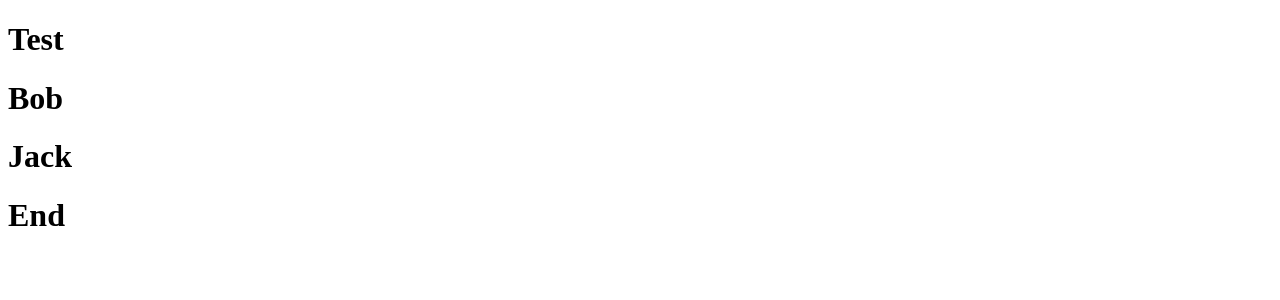
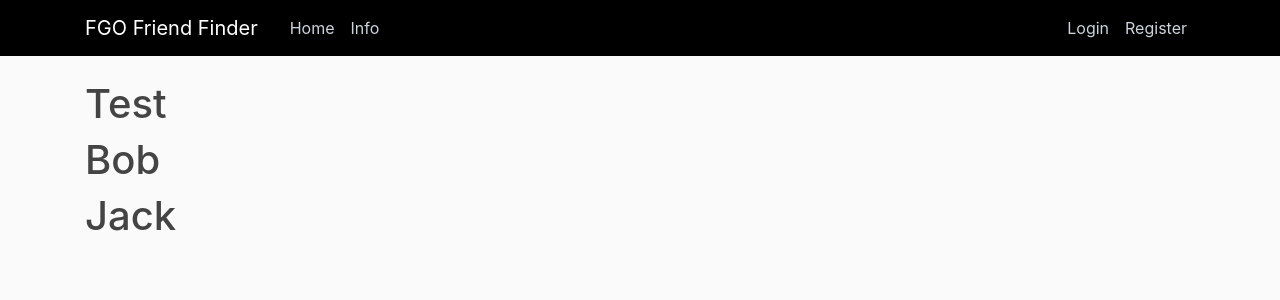
Before and after one commit to allenfan2/fgo_friend_finder, a Django app: page / in a window 1280 px wide. Shown: the top 300 px of the page. Run offline with Django 3.2, Linux system fonts and the light colour scheme; some libraries are stand-ins or nearby versions.

Commit message:
Added base template, css

```diff
--- /dev/null
+++ b/matcher/static/matcher/main.css
@@ -0,0 +1,85 @@
+
+body {
+  background: #fafafa;
+  color: #333333;
+  margin-top: 5rem;
+}
+
+h1, h2, h3, h4, h5, h6 {
+  color: #444444;
+}
+
+ul {
+  margin: 0;
+}
+
+.bg-steel {
+  background-color: black;
+}
+
+.site-header .navbar-nav .nav-link {
+  color: #cbd5db;
+}
+
+.site-header .navbar-nav .nav-link:hover {
+  color: #ffffff;
+}
+
+.site-header .navbar-nav .nav-link.active {
+  font-weight: 500;
+}
+
+.content-section {
+  background: #ffffff;
+  padding: 10px 20px;
+  border: 1px solid #dddddd;
+  border-radius: 3px;
+  margin-bottom: 20px;
+}
+
+.article-title {
+  color: #444444;
+}
+
+a.article-title:hover {
+  color: #428bca;
+  text-decoration: none;
+}
+
+.article-content {
+  white-space: pre-line;
+}
+
+.article-img {
+  height: 65px;
+  width: 65px;
+  margin-right: 16px;
+}
+
+.article-metadata {
+  padding-bottom: 1px;
+  margin-bottom: 4px;
+  border-bottom: 1px solid #e3e3e3
+}
+
+.article-metadata a:hover {
+  color: #333;
+  text-decoration: none;
+}
+
+.article-svg {
+  width: 25px;
+  height: 25px;
+  vertical-align: middle;
+}
+
+.account-img {
+  height: 125px;
+  width: 125px;
+  margin-right: 20px;
+  margin-bottom: 16px;
+}
+
+.account-heading {
+  font-size: 2.5rem;
+}
--- /dev/null
+++ b/matcher/templates/matcher/base.html
@@ -0,0 +1,49 @@
+{% load static %}
+<!DOCTYPE html>
+<html lang="en">
+<head>
+    <!-- Required meta tags -->
+    <meta charset="utf-8">
+    <meta name="viewport" content="width=device-width, initial-scale=1, shrink-to-fit=no">
+
+    <!-- Bootstrap CSS -->
+    <link rel="stylesheet" href="https://maxcdn.bootstrapcdn.com/bootstrap/4.0.0/css/bootstrap.min.css" integrity="sha384-Gn5384xqQ1aoWXA+058RXPxPg6fy4IWvTNh0E263XmFcJlSAwiGgFAW/dAiS6JXm" crossorigin="anonymous">
+    <link rel="stylesheet" href="{% static 'matcher/main.css' %}">
+    {% if title %}
+        <title>FGO Friend Finder | {{ title }}</title>
+    {% else %}
+        <title>FGO Friend Finder</title>
+    {% endif %}
+</head>
+<body>
+    <header class="site-header">
+      <nav class="navbar navbar-expand-md navbar-dark bg-steel fixed-top">
+        <div class="container">
+          <a class="navbar-brand mr-4" href="/">FGO Friend Finder</a>
+          <button class="navbar-toggler" type="button" data-toggle="collapse" data-target="#navbarToggle" aria-controls="navbarToggle" aria-expanded="false" aria-label="Toggle navigation">
+          <span class="navbar-toggler-icon"></span>
+          </button>
+          <div class="collapse navbar-collapse" id="navbarToggle">
+            <div class="navbar-nav mr-auto">
+              <a class="nav-item nav-link" href="/">Home</a>
+              <a class="nav-item nav-link" href="/info">Info</a>
+            </div>
+            <!-- Navbar Right Side -->
+            <div class="navbar-nav">
+              <a class="nav-item nav-link" href="#">Login</a>
+              <a class="nav-item nav-link" href="#">Register</a>
+            </div>
+          </div>
+        </div>
+      </nav>
+    </header>
+    <div class="container">
+        {% block content %}{% endblock %}
+    </div>
+
+    <!-- jQuery first, then Popper.js, then Bootstrap JS -->
+    <script src="https://code.jquery.com/jquery-3.2.1.slim.min.js" integrity="sha384-KJ3o2DKtIkvYIK3UENzmM7KCkRr/rE9/Qpg6aAZGJwFDMVNA/GpGFF93hXpG5KkN" crossorigin="anonymous"></script>
+    <script src="https://cdnjs.cloudflare.com/ajax/libs/popper.js/1.12.9/umd/popper.min.js" integrity="sha384-ApNbgh9B+Y1QKtv3Rn7W3mgPxhU9K/ScQsAP7hUibX39j7fakFPskvXusvfa0b4Q" crossorigin="anonymous"></script>
+    <script src="https://maxcdn.bootstrapcdn.com/bootstrap/4.0.0/js/bootstrap.min.js" integrity="sha384-JZR6Spejh4U02d8jOt6vLEHfe/JQGiRRSQQxSfFWpi1MquVdAyjUar5+76PVCmYl" crossorigin="anonymous"></script>
+</body>
+</html>
--- a/matcher/templates/matcher/home.html
+++ b/matcher/templates/matcher/home.html
@@ -1,14 +1,7 @@
-<!DOCTYPE html>
-<html lang="en">
-<head>
-    <meta charset="UTF-8">
-    <title>FGO Friend Finder | Home</title>
-</head>
-<body>
+{% extends "matcher/base.html" %}
+{% block content %}
     <h1>Test</h1>
     {% for people in peoples %}
-        <h1>{{ people.name }}</h1>
+    <h1>{{ people.name }}</h1>
     {% endfor %}
-    <h1>End</h1>
-</body>
-</html>
+{% endblock content %}
--- a/matcher/views.py
+++ b/matcher/views.py
@@ -16,4 +16,4 @@ def home(request):
 
 
 def info(request):
-    return render(request, 'matcher/info.html')
+    return render(request, 'matcher/info.html', {'title': 'Info'})
```
Also changed, not shown: matcher/templates/matcher/info.html (+4 -10 lines).
